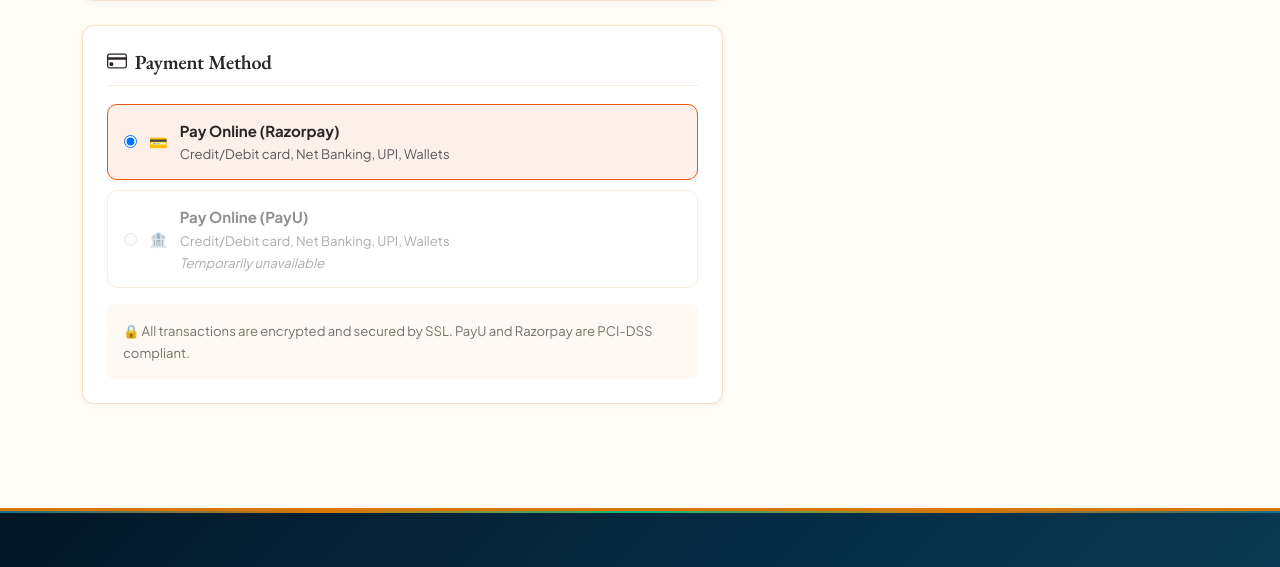
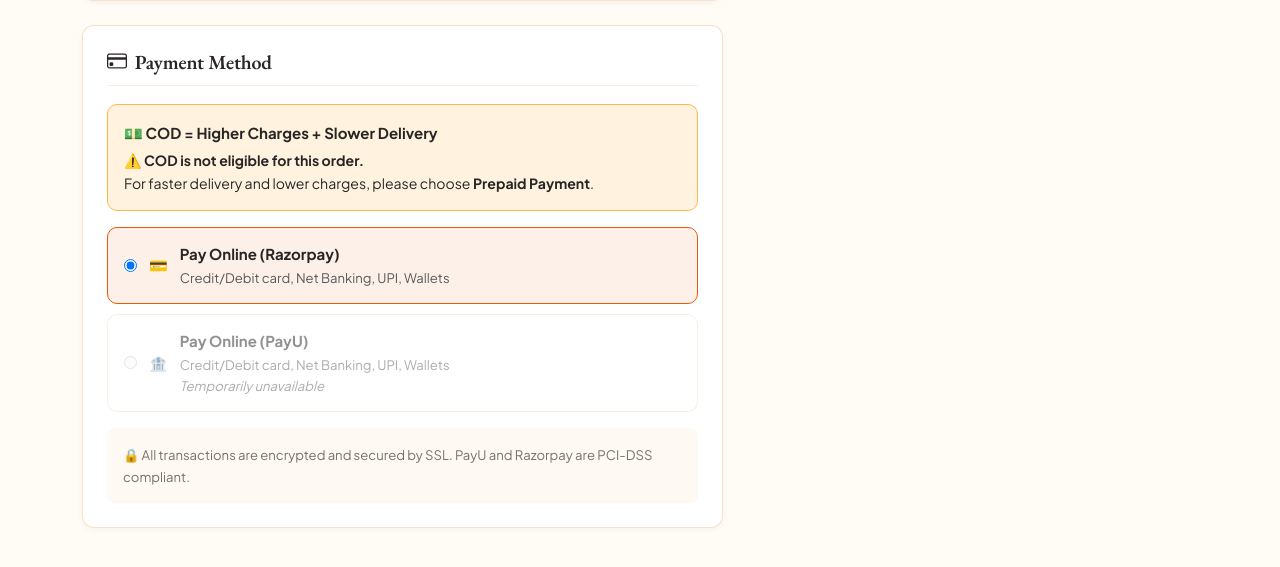
Before and after one commit to jayant1345/iskcon_book_store, a Flask app: template templates/checkout.html in a window 1280 px wide. Shown: the part 1111-1678 px from the top of the page. Run offline with Flask 3, Linux system fonts and the light colour scheme; the template is opened without the code that fills it, so the values that code supplies are empty.

Commit message:
feat(checkout): add COD-not-eligible notice nudging customers to Razorpay
COD was already blocked server-side and never shown as a selectable
option, but customers had no explanation why. Adds a visible notice
in the Payment Method section explaining COD isn't available and
that prepaid is faster and cheaper — reduces courier-charge burden
on both the store and the customer.

Co-Authored-By: Claude Sonnet 5 <noreply@anthropic.com>

```diff
--- a/templates/checkout.html
+++ b/templates/checkout.html
@@ -112,6 +112,16 @@
         <!-- Payment Method -->
         <div class="checkout-section">
           <h5><i class="bi bi-credit-card me-2"></i>Payment Method</h5>
+
+          <div class="mb-3 p-3" style="background:#FFF3E0; border:1px solid #FFB74D; border-radius:10px;">
+            <div style="font-weight:700; color:var(--brown); margin-bottom:4px;">
+              💵 COD = Higher Charges + Slower Delivery
+            </div>
+            <div style="font-size:0.88rem; color:var(--text); line-height:1.6;">
+              ⚠️ <strong>COD is not eligible for this order.</strong><br>
+              For faster delivery and lower charges, please choose <strong>Prepaid Payment</strong>.
+            </div>
+          </div>
 
           <div class="payment-option">
             <label>
```
